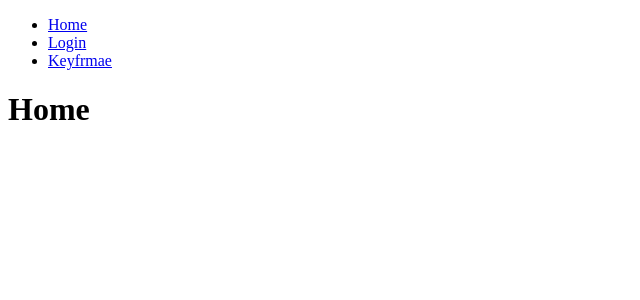
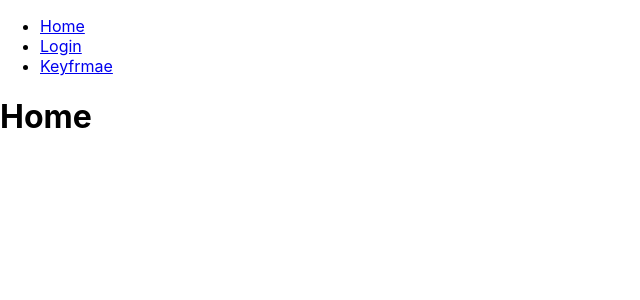
Before and after one commit to Piyachon1234/aj_paisarn_web, a React (Create React App) app: page / in a window 1280 px wide. Shown: the top 300 px of the page, without its empty margins (0-640 px from the left). Built offline with nearby package versions, Linux system fonts and the light colour scheme.

Commit message:
change font

```diff
--- a/src/App.css
+++ b/src/App.css
@@ -36,3 +36,11 @@
     transform: rotate(360deg);
   }
 }
+
+.anuphan-rugular {
+  font-family: "AnuphanRegular";
+}
+
+.anuphan-semibold {
+  font-family: "AnuphanSemiBold";
+}
--- a/src/index.css
+++ b/src/index.css
@@ -11,3 +11,17 @@ code {
   font-family: source-code-pro, Menlo, Monaco, Consolas, 'Courier New',
     monospace;
 }
+
+@font-face {
+  font-family: "AnuphanRegular";
+  src: local("AnuphanRegular"),
+   url("./fonts/Anuphan-Regular.ttf") format("truetype");
+  font-weight: 400;
+ }
+
+ @font-face {
+  font-family: "AnuphanSemiBold";
+  src: local("AnuphanSemiBold"),
+   url("./fonts/Anuphan-SemiBold.ttf") format("truetype");
+  font-weight: 400;
+ }
--- a/src/index.js
+++ b/src/index.js
@@ -4,6 +4,7 @@ import Layout from "./pages/layout";
 import Keyframe from "./pages/keyframe";
 import Login from "./pages/logIn";
 import Home from "./pages/home"
+import './index.css'
 
 export default function App() {
   return (
--- a/src/pages/home.js
+++ b/src/pages/home.js
@@ -1,5 +1,5 @@
 const Home = () => {
-    return <h1>Home</h1>;
+    return <h1 className="anuphan-semibold">Home</h1>;
   };
 
   export default Home;
--- a/src/pages/keyframe.js
+++ b/src/pages/keyframe.js
@@ -1,7 +1,7 @@
 const Keyframe = () => {
   return (
     <div>
-      <h1>Keyframe</h1>
+      <h1 className="anuphan-semibold" >Keyframe</h1>
     </div>
   );
 }
--- a/src/pages/logIn.js
+++ b/src/pages/logIn.js
@@ -22,7 +22,7 @@ const Login = () => {
 
   return (
     <div className="login-container">
-      <h1>Sign in</h1>
+      <h1 className="anuphan-400">Sign in</h1>
       <form onSubmit={handleLogin}>
         <input type="text" value={username} onChange={(e) => setUsername(e.target.value)} placeholder="Your username" required />
         <input type="password" value={password} onChange={(e) => setPassword(e.target.value)} placeholder="Enter your password" required />
```
Also changed, not shown: src/fonts/Anuphan-Regular.ttf (added), src/fonts/Anuphan-SemiBold.ttf (added).
